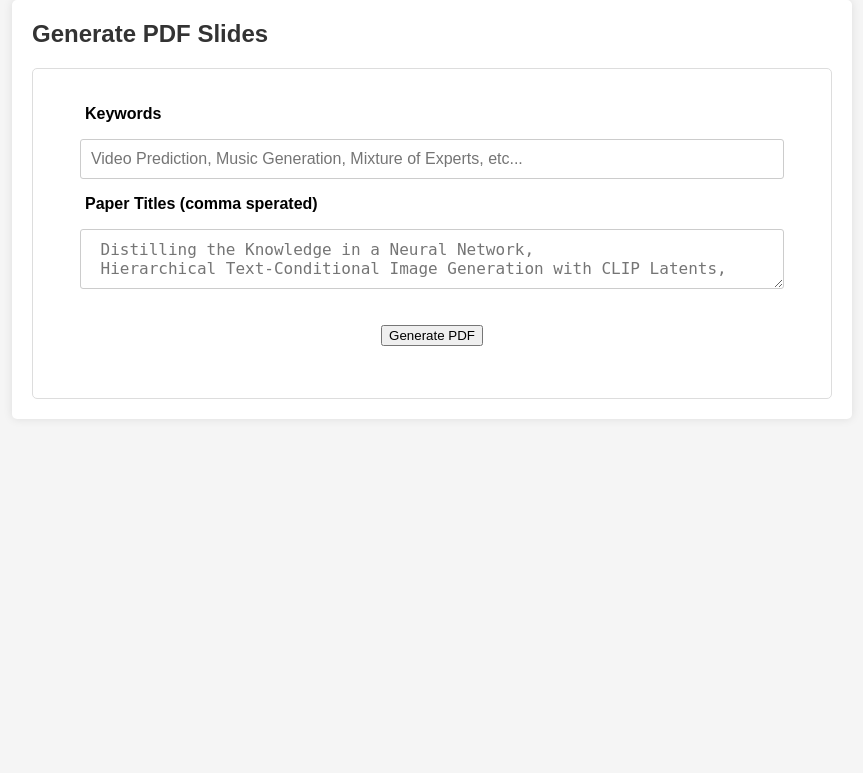
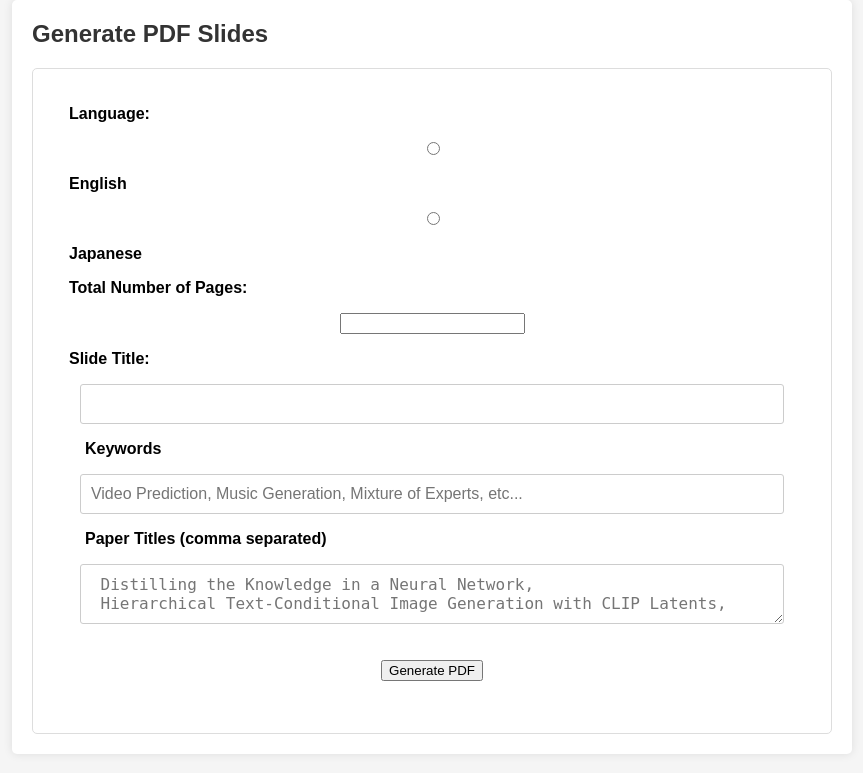
Before and after one commit to Hiromasa-H/survey_gpt, a Flask app: page / in a window 1280 px wide. Shown: the top 773 px of the page, without its empty margins (208-1071 px from the left). Run offline with Flask 3, Linux system fonts and the light colour scheme.

Commit message:
added new input fields for language, pages, and title

```diff
--- a/app.py
+++ b/app.py
@@ -1,6 +1,6 @@
 from flask import Flask, render_template, send_file, send_from_directory
 from flask_wtf import FlaskForm
-from wtforms import StringField, TextAreaField, SubmitField
+from wtforms import StringField, TextAreaField, SubmitField, RadioField, IntegerField, validators
 import os
 import arxiv
 import openai
@@ -28,8 +28,14 @@ app.secret_key = 'your_secret_key'
 # Create a Flask-WTF form for user input
 class PdfGenerationForm(FlaskForm):
     keywords = StringField('Keywords', render_kw={"placeholder":'Video Prediction, Music Generation, Mixture of Experts, etc...'})
-    paper_titles = TextAreaField('Paper Titles (comma sperated)', render_kw={"placeholder":' Distilling the Knowledge in a Neural Network, \n Hierarchical Text-Conditional Image Generation with CLIP Latents,'})
+    paper_titles = TextAreaField('Paper Titles (comma separated)', render_kw={"placeholder":' Distilling the Knowledge in a Neural Network, \n Hierarchical Text-Conditional Image Generation with CLIP Latents,'})
     submit = SubmitField('Generate PDF')
+
+    # Add new fields for language, total pages, and title
+    language = RadioField('Language', choices=[('english', 'English'), ('japanese', 'Japanese')])
+    total_pages = IntegerField('Total Number of Pages', validators=[validators.NumberRange(min=1)])
+    title = StringField('Slide Title')
+
 
 @app.route('/', methods=['GET', 'POST'])
 def input_page():
@@ -38,6 +44,10 @@ def input_page():
         # Handle form submission here
         keywords = form.keywords.data
         paper_titles = form.paper_titles.data
+        print(form.language.data)
+        print(form.total_pages.data)
+        print(form.title.data)
+        raise ValueError
         # print(keywords, paper_titles)
         if keywords:
             print("keywords", keywords)
--- a/templates/input_page.html
+++ b/templates/input_page.html
@@ -10,16 +10,35 @@
         <h1>Generate PDF Slides</h1>
         <form method="post">
             {{ form.hidden_tag() }}
+
+            <!-- Language Selection -->
+            <label for="language">Language:</label>
+            <input type="radio" id="english" name="language" value="english">
+            <label for="english">English</label>
+            <input type="radio" id="japanese" name="language" value="japanese">
+            <label for="japanese">Japanese</label>
+
+            <!-- Total Number of Pages -->
+            <label for="total_pages">Total Number of Pages:</label>
+            <input type="number" id="total_pages" name="total_pages" min="1">
+
+            <!-- Title Input -->
+            <label for="title">Slide Title:</label>
+            <input type="text" id="title" name="title">
+
+            <!-- Keywords and Paper Titles (your existing fields) -->
             <label>{{ form.keywords.label }}</label>
             <div>{{ form.keywords }}</div>
             <label>{{ form.paper_titles.label }}</label>
             <div>{{ form.paper_titles }}</div>
+
             <div>{{ form.submit }}</div>
         </form>
     </div>
     <div id="spinner" class="spinner" style="display: none;"></div>
 </body>
 </html>
+
 <script>
     document.addEventListener('DOMContentLoaded', function() {
         const form = document.querySelector('form');
```
